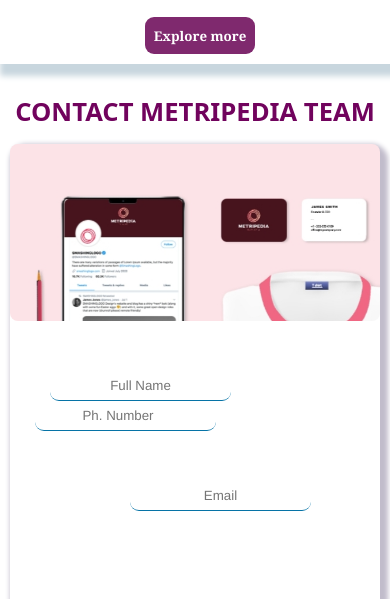
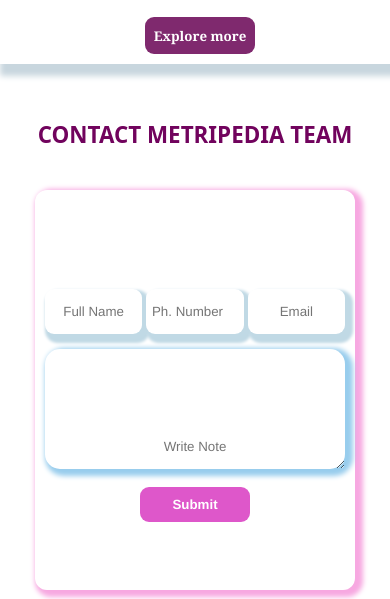
Before and after one commit to Vivekpnd/Mypedia.git.io, a plain HTML site: page index.html in a window 390 px wide. Shown: the part 1740-2339 px from the top of the page. Drawn offline with nearby package versions, Linux system fonts and the light colour scheme.

Commit message:
Update metri.css

```diff
--- a/metri.css
+++ b/metri.css
@@ -459,9 +459,6 @@ i{
 .half-con{
   height: 400px;
 }
-
-}
-/* contactsection */
 #contact{
 
   max-width: 100%;
@@ -480,13 +477,14 @@ i{
 .con-container{
   margin-top: 30px;
   /* border: 4px solid #8B53FF;  */
-  box-shadow: 4PX 4PX 5PX 4PX #c1bccb;
+  box-shadow: 4px 3px 5px 4px #f7a8e1;
   height: 400px;
   max-width: 850px;
   width: 100%;
   display: flex;
-  flex-direction: column;
+  flex-direction: row;
   border-radius: 12px;
+
 }
 .contact-img{
   height: 400px;
@@ -499,24 +497,34 @@ i{
 
 }
 .form-container{
-
-  margin-left: 20px;
+  padding-left:50px ;
+  padding-right:50px ;
+  height:400px;
+  max-width: 500px;
+  width: 100%;
+  /* margin-left: 20px; */
   display: flex;
   flex-direction: column;
   align-items: center;
-}
-.form-container input:first-child{
-
- margin-top: 50px;
+  justify-content: center;
 }
 .form-container input{
-  height: 30px;
+  height: 45px;
+  width: 100%;
   border: none;
-  padding: 2px;
+  /* border: 2.5px solid black; */
+  box-shadow: 4px 5px 3px 4px #c0d9e5;
+  /* padding: 2px; */
   text-align: center;
   border-radius: 9px;
-  border-bottom: 1px solid #0673a6;
-  outline: none;
+  margin-top: 20px;
+}
+
+.inpu{
+  margin-top: 10px;
+  display: flex;
+  flex-direction: row;
+  gap: 4px;
 }
 .form-container textarea{
   margin-top: 20px;
@@ -527,12 +535,12 @@ i{
   padding: 5px;
   padding-top: 90px;
   text-align: center;
-  border-radius: 9px;
-  border-bottom: 1px solid #0673a6;
-  outline: none;
+  border-radius: 15px;
+  box-shadow: 4px 3px 5px 4px #98cded;
   font-weight: 300;
   outline: none;
   height: 120px;
+  margin-left: 10px;
 }
 .form-container button{
   text-align: center;
@@ -610,15 +618,41 @@ i{
 /* Responsiveness */
 @media (max-width :900px){
   #contact{
-    padding: 10px;
+    padding: 35px;
   }
   #contact h1{
     margin-top: 20px;
     margin-bottom: 10px;
-    font-size: 1.6rem;
+    font-size: 1.4rem;
+    text-align: center;
+  }
+  .remove{
+     display: none;
+  }
+  .form-container{
+    margin-top: 0;
+    padding-left: 30px;
+    padding-right: 30px;
+    flex-direction: column;
+  }
+  .pcontainer p:first-child{
+    margin-left: 5px;
+  }
+  .form-container{
+    padding-left:10px ;
+    padding-right:10px ;
+
+  }
+  .con-container{
+    flex-direction: column;
+    align-items: center;
+  }
+  .contact-img{
+    display: none;
   }
   .form-container textarea{
-    margin-top: 10px;
+    margin-top: 15px;
+    margin-left: 0;
   }
   .footelement p{
     margin: 0px;
@@ -632,27 +666,7 @@ i{
     font-size: smaller;
     margin-top: 0px;
   }
-  #number{
-    margin-left: 5px;
-  }
-  #full-name{
-    margin-left: 20px;
-  }
-  #Email{
-    margin-left: 100px;
-    margin-top: 50px;
-  }
-  .con-container{
-    margin-top: 20px;
-    flex-direction: column;
-    margin: 5px;
-    height: 550px;
-  }
- .contact-img{
-  width: 100%;
-  height: 200px;
-  border-radius: 8px;
- }
+
  i{
   display: none;
  }
@@ -668,6 +682,9 @@ i{
     display: none;
   }
  }
+
+/* contactsection */
+
 /* Reset some default styles */
 /* * {
   box-sizing: border-box;
```
